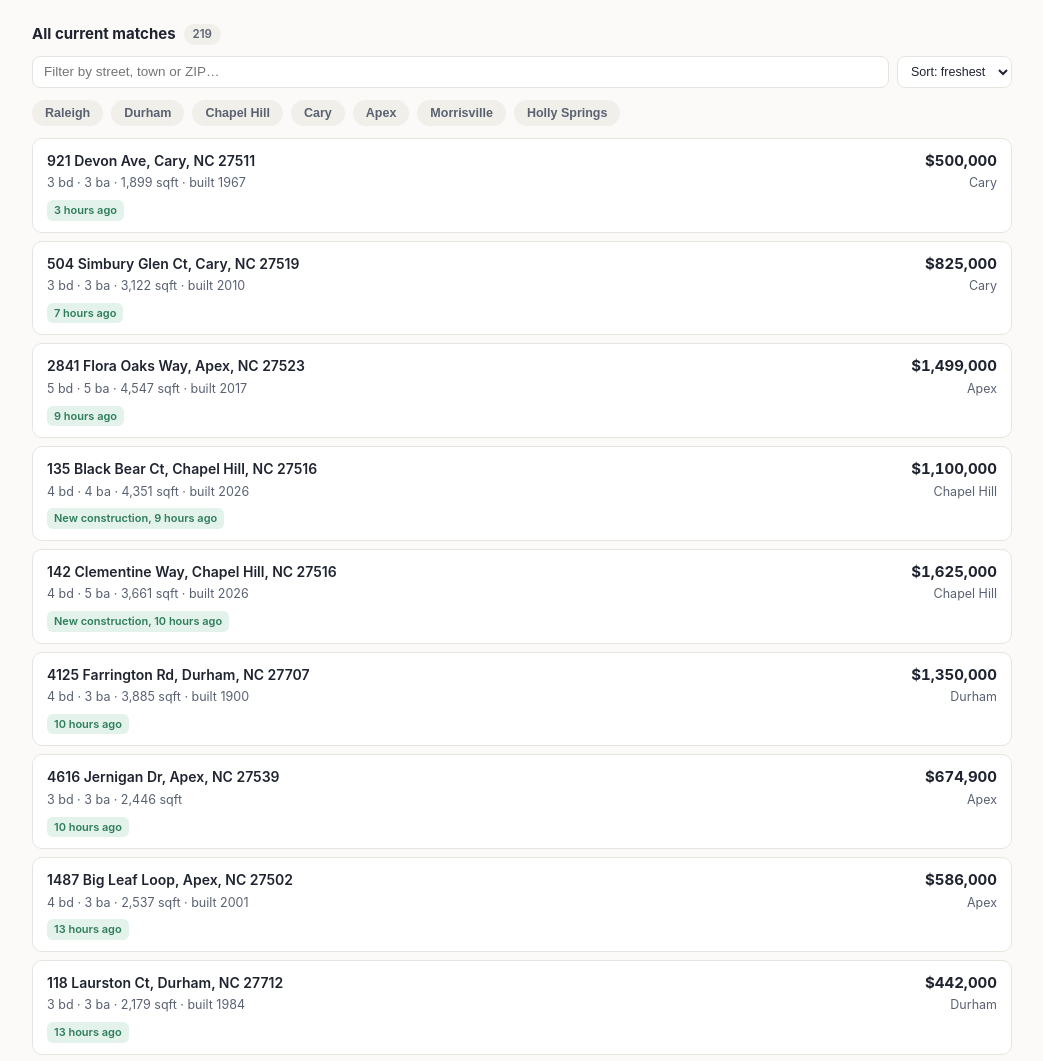
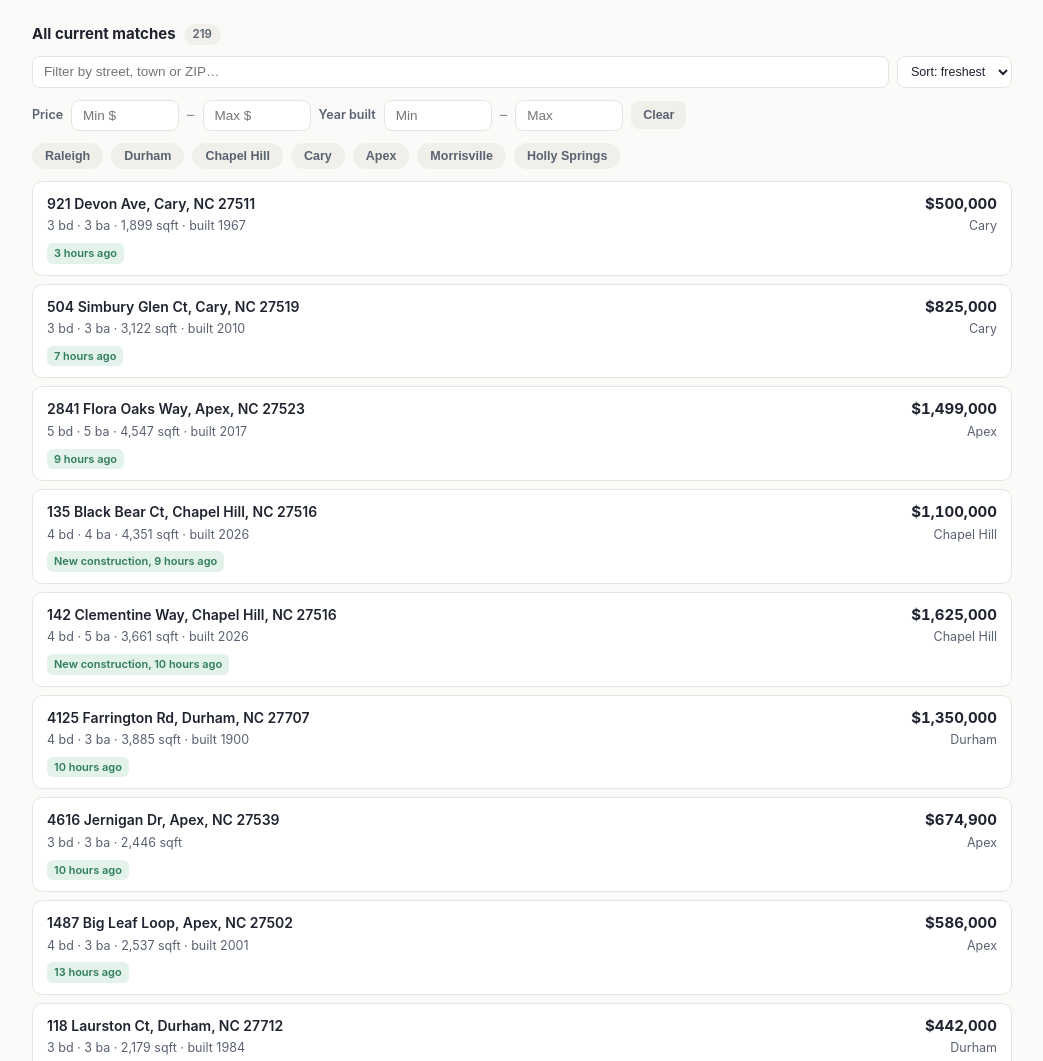
Before and after one commit to zzzzzzway/jkfdajkfdsklfdsahljhkdafdjafhdjhfdlkhjfd, a plain HTML site: page index.html in a window 1280 px wide. Shown: the part 2591-3652 px from the top of the page, without its empty margins (118-1161 px from the left). Drawn offline with Linux system fonts and the light colour scheme.

Commit message:
Add price-range and year-built-range filters to listing tabs

```diff
--- a/index.html
+++ b/index.html
@@ -77,6 +77,11 @@
   h2.collapsible .caret{margin-left:auto; color:var(--ink3); font-size:11px; transition:transform .15s; padding-left:8px;}
   h2.collapsible:hover .caret{color:var(--accent);}
   h2.collapsible.collapsed .caret{transform:rotate(-90deg);}
+  .controls .rng{flex:0 1 108px; min-width:76px;}
+  .rnglbl{align-self:center; color:var(--ink2); font-size:12.5px; font-weight:600; white-space:nowrap;}
+  .controls .dash{align-self:center; color:var(--ink3);}
+  .rngclear{background:var(--chip); border:1px solid transparent; color:var(--ink2); border-radius:8px; padding:6px 11px; font-size:12.5px; cursor:pointer; font-weight:600; align-self:center;}
+  .rngclear:hover{color:var(--accent); border-color:var(--accent);}
   .tooltip{position:fixed; pointer-events:none; background:var(--ink); color:var(--surface); font-size:12px; padding:4px 8px; border-radius:6px; opacity:0; transition:opacity .1s; z-index:9;}
   .mktwrap2{background:var(--card); border:1px solid var(--line); border-radius:10px; overflow:auto; max-height:480px; margin-top:8px;}
   .mkt{width:100%; border-collapse:collapse; font-size:12.5px; min-width:880px;}
@@ -137,6 +142,17 @@
         <option value="sqft">Sqft ↓</option>
       </select>
     </div>
+    <div class="controls">
+      <span class="rnglbl">Price</span>
+      <input class="rng" id="pmin" type="number" inputmode="numeric" placeholder="Min $">
+      <span class="dash">–</span>
+      <input class="rng" id="pmax" type="number" inputmode="numeric" placeholder="Max $">
+      <span class="rnglbl">Year built</span>
+      <input class="rng" id="ymin" type="number" inputmode="numeric" placeholder="Min">
+      <span class="dash">–</span>
+      <input class="rng" id="ymax" type="number" inputmode="numeric" placeholder="Max">
+      <button class="rngclear" id="rngclear">Clear</button>
+    </div>
     <div class="controls" id="townchips"></div>
     <div class="cardlist" id="all-list"></div>
   </section>
@@ -145,6 +161,17 @@
     <h2>🏢 Multi-family — duplex / triplex <span class="count-pill" id="c-mf"></span></h2>
     <div class="sub" style="margin:-4px 0 8px">2–3 unit properties (duplex &amp; triplex) for sale across the 7 towns. New ones are alerted the same as single-family.</div>
     <div id="mf-new"></div>
+    <div class="controls">
+      <span class="rnglbl">Price</span>
+      <input class="rng" id="mf-pmin" type="number" inputmode="numeric" placeholder="Min $">
+      <span class="dash">–</span>
+      <input class="rng" id="mf-pmax" type="number" inputmode="numeric" placeholder="Max $">
+      <span class="rnglbl">Year built</span>
+      <input class="rng" id="mf-ymin" type="number" inputmode="numeric" placeholder="Min">
+      <span class="dash">–</span>
+      <input class="rng" id="mf-ymax" type="number" inputmode="numeric" placeholder="Max">
+      <button class="rngclear" id="mf-rngclear">Clear</button>
+    </div>
     <div class="controls" id="mf-townchips"></div>
     <div class="cardlist" id="mf-list"></div>
   </section>
@@ -168,6 +195,8 @@
   var DATA = JSON.parse(document.getElementById('tracker-data').textContent);
   var TOWNS = ["Raleigh","Durham","Chapel Hill","Cary","Apex","Morrisville","Holly Springs"];
   var fmt$ = function(n){ return n==null ? "$–" : "$" + Number(n).toLocaleString(); };
+  function num(id){ var el=document.getElementById(id); if(!el) return null; var v=parseFloat(el.value); return isNaN(v)?null:v; }
+  function inRange(v, mn, mx){ if(mn!=null && (v==null || v<mn)) return false; if(mx!=null && (v==null || v>mx)) return false; return true; }
 
   function freshRank(b){
     b = (b||"").toLowerCase();
@@ -262,11 +291,16 @@
   });
   document.getElementById('q').addEventListener('input', function(ev){ q = ev.target.value.toLowerCase(); renderAll(); });
   document.getElementById('sort').addEventListener('change', function(ev){ sortBy = ev.target.value; renderAll(); });
+  ['pmin','pmax','ymin','ymax'].forEach(function(id){ document.getElementById(id).addEventListener('input', renderAll); });
+  document.getElementById('rngclear').addEventListener('click', function(){ ['pmin','pmax','ymin','ymax'].forEach(function(id){ document.getElementById(id).value=''; }); renderAll(); });
 
   function renderAll(){
+    var pmin=num('pmin'), pmax=num('pmax'), ymin=num('ymin'), ymax=num('ymax');
     var rows = inv.filter(function(e){
       if(townFilter && e.town !== townFilter) return false;
       if(q && (e.address||"").toLowerCase().indexOf(q) === -1) return false;
+      if(!inRange(e.price, pmin, pmax)) return false;
+      if((ymin!=null || ymax!=null) && !inRange(e.yearBuilt, ymin, ymax)) return false;
       return true;
     });
     if(sortBy==="fresh") rows.sort(function(a,b){ return freshRank(a.badge)-freshRank(b.badge) || (b.price||0)-(a.price||0); });
@@ -300,10 +334,18 @@
     renderMF();
   });
   function renderMF(){
-    var rows = mfInv.filter(function(e){ return !mfTownFilter || e.town===mfTownFilter; });
+    var pmin=num('mf-pmin'), pmax=num('mf-pmax'), ymin=num('mf-ymin'), ymax=num('mf-ymax');
+    var rows = mfInv.filter(function(e){
+      if(mfTownFilter && e.town!==mfTownFilter) return false;
+      if(!inRange(e.price, pmin, pmax)) return false;
+      if((ymin!=null || ymax!=null) && !inRange(e.yearBuilt, ymin, ymax)) return false;
+      return true;
+    });
     rows.sort(function(a,b){ return freshRank(a.badge)-freshRank(b.badge) || (b.price||0)-(a.price||0); });
     document.getElementById('mf-list').innerHTML = rows.length ? rows.map(function(e){return card(e);}).join("") : '<div class="empty">No multi-family listings for that filter.</div>';
   }
+  ['mf-pmin','mf-pmax','mf-ymin','mf-ymax'].forEach(function(id){ document.getElementById(id).addEventListener('input', renderMF); });
+  document.getElementById('mf-rngclear').addEventListener('click', function(){ ['mf-pmin','mf-pmax','mf-ymin','mf-ymax'].forEach(function(id){ document.getElementById(id).value=''; }); renderMF(); });
   if(mfInv.length){ renderMF(); }
   else { document.getElementById('mf-list').innerHTML = '<div class="empty">No duplex/triplex listings in the tracked towns right now — new ones will appear here (and in your email) when posted.</div>'; }
 
```
